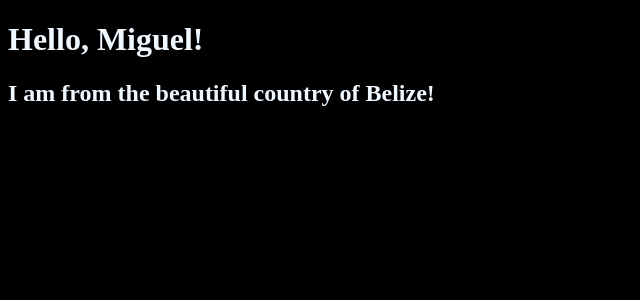
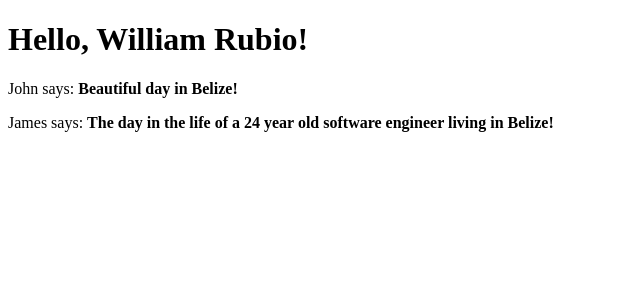
Before and after one commit to william-e-rubio/microblog, a Flask app: page / in a window 1280 px wide. Shown: the top 300 px of the page, without its empty margins (0-640 px from the left). Run offline with Flask 3, Linux system fonts and the light colour scheme.

Commit message:
Daily contributions

```diff
--- a/app/routes.py
+++ b/app/routes.py
@@ -4,5 +4,16 @@ from app import app
 @app.route('/')
 @app.route('/index')
 def index():
-	user = {'username': 'Miguel'}
-	return render_template('index.html', title='Home', user=user)
+	user = {'username': 'William Rubio'}
+	posts = [
+		{
+			'author' : {'username' : 'John'},
+			'body' : 'Beautiful day in Belize!'
+		},
+		{
+			'author' : {'username' : 'James'},
+			'body' : 'The day in the life of a 24 year old software engineer living in Belize!'
+
+		}
+	]
+	return render_template('index.html', title='Home', user=user, posts=posts)
--- a/app/templates/index.html
+++ b/app/templates/index.html
@@ -10,12 +10,15 @@
         <style>
 
             body {
-                background-color: black;
+                background-color: white;
             }
         </style>
     </head>
     <body>
-        <h1 style="color: aliceblue;">Hello, {{user.username}}!</h1>
-        <h2 style="color: aliceblue;">I am from the beautiful country of Belize!</h2>
+        <h1>Hello, {{user.username}}!</h1>
+        {% for post in posts %}
+        <div><p>{{ post.author.username }} says: <b>{{ post.body }}</b></p></div>
+        {% endfor %}
+
     </body>
 </html>
```
